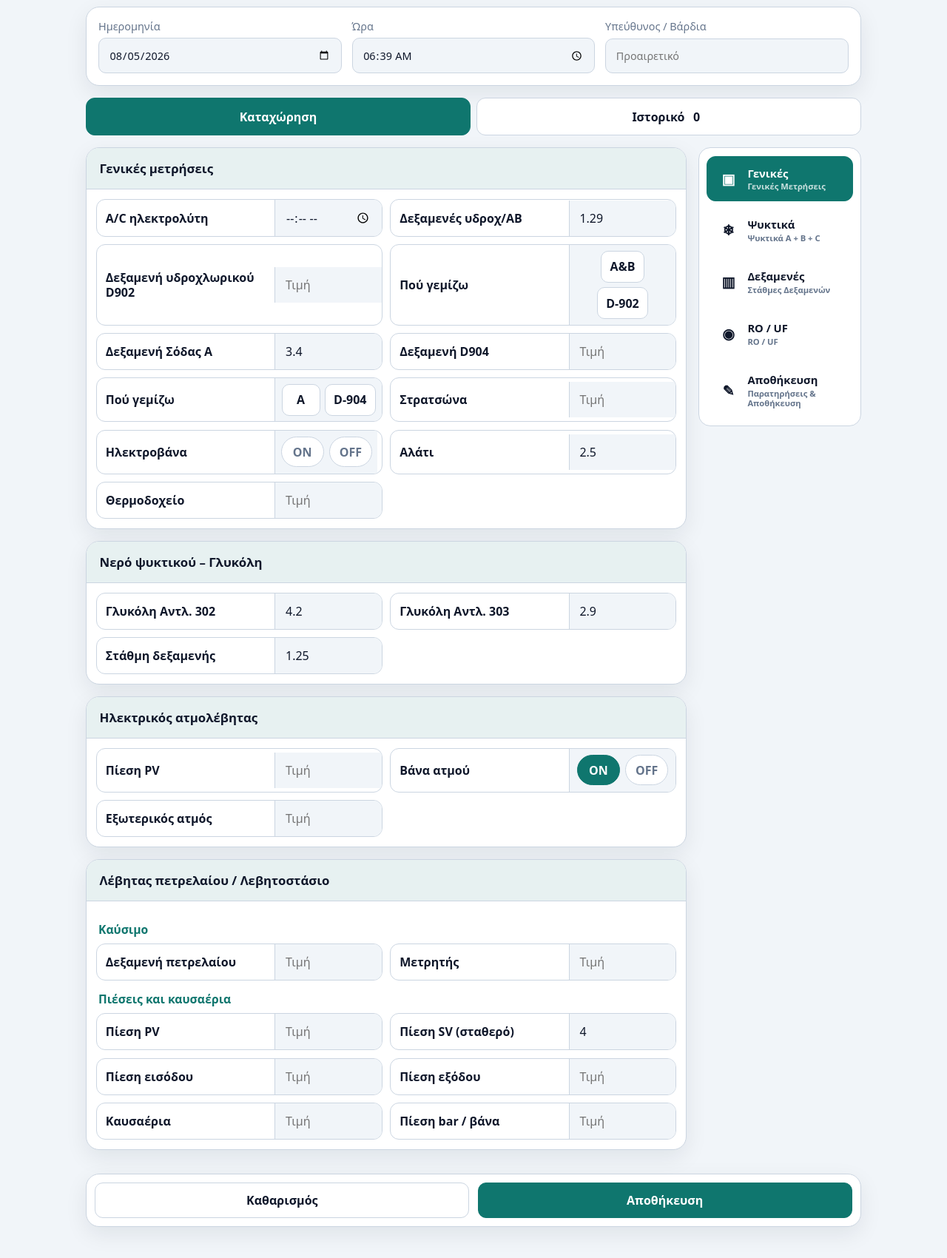
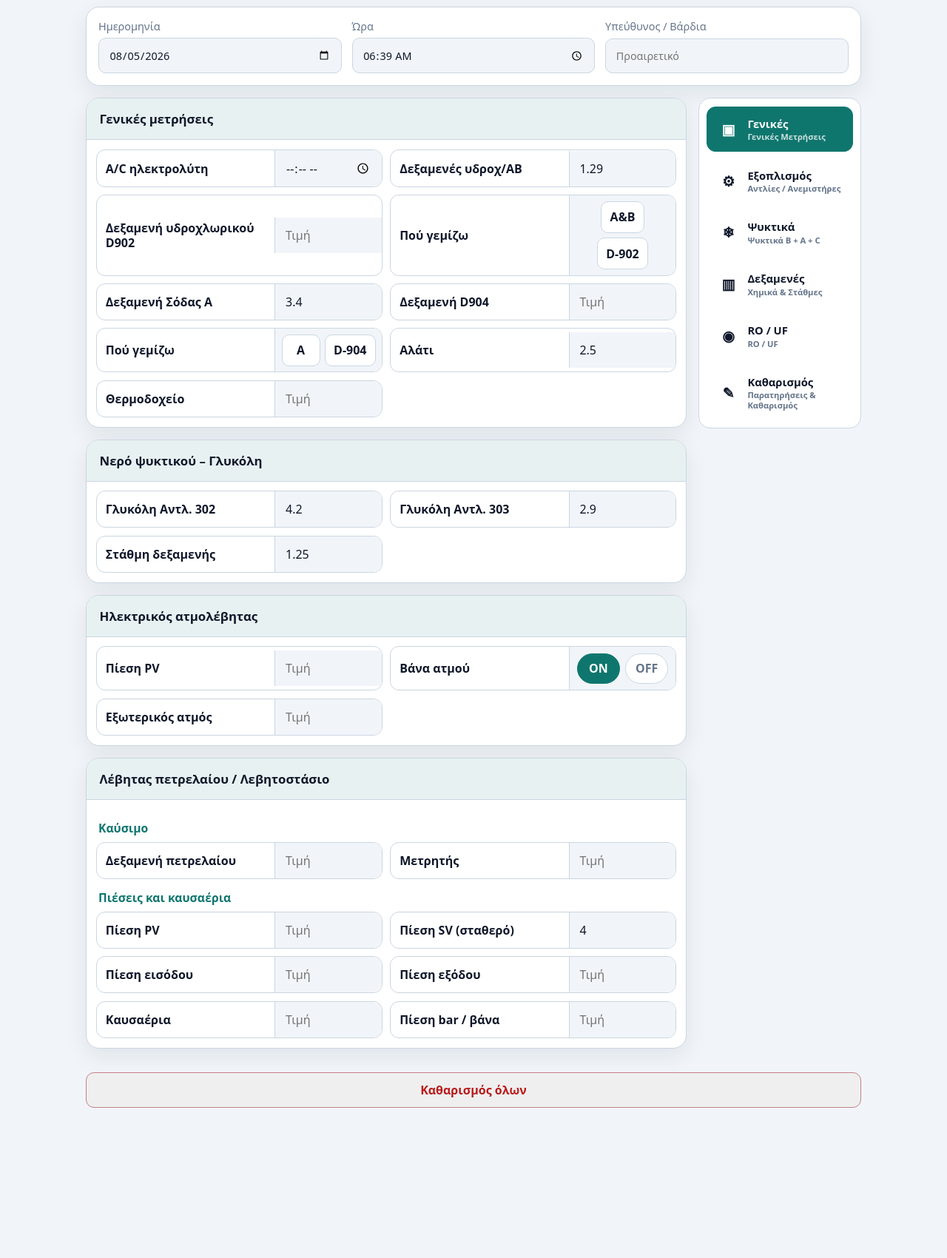
Before and after one commit to davidoukos1994/Pre-Tekmon, a plain HTML site: page index.html in a window 1280 px wide. Shown: the part 100-1800 px from the top of the page at 74% size. After the commit the page ends 1725 px from the top, so only its background shows below. Drawn offline with Linux system fonts and the light colour scheme.

Commit message:
Add files via upload

```diff
--- a/app.js
+++ b/app.js
@@ -14,7 +14,7 @@ const sections = [
         'A/C ηλεκτρολύτη',
         'Δεξαμενές υδροχ/ΑΒ', 'Δεξαμενή υδροχλωρικού D902', 'Επιλογή γεμίσματος υδροχλωρικού',
         'Δεξαμενή Σόδας Α', 'Δεξαμενή D904', 'Επιλογή γεμίσματος σόδας',
-        'Στρατσώνα', 'Ηλεκτροβάνα', 'Αλάτι', 'Θερμοδοχείο'
+        'Αλάτι', 'Θερμοδοχείο'
       ]}
     ]
   },
@@ -44,13 +44,33 @@ const sections = [
     ]
   },
   {
+    id: 'equipment',
+    category: 'equipment',
+    title: 'Αντλίες – Ανεμιστήρες – Πίεση / Στάθμη',
+    groups: [
+      { title: 'Αντλίες CP-301', fields: ['Αντλίες CP-301'] },
+      { title: 'Ανεμιστήρες CT-301', fields: ['Ανεμιστήρες CT-301'] },
+      { title: 'Πίεση καταθλίψεως / Στάθμη', fields: ['Πίεση καταθλίψεως', 'Στάθμη OK / NOT OK'] },
+      { title: 'Ηλεκτροβάνα', fields: ['Ηλεκτροβάνα'] },
+      { title: 'Στρατσώνα', fields: ['Στρατσώνα'] }
+    ]
+  },
+  {
     id: 'coolers',
     category: 'coolers',
     title: 'Ψυκτικά - Μετρήσεις',
     groups: [
-      { title: 'Ψυκτικό Α', fields: ['Ψυκτικό Α', 'Set Point', 'Πίεση αντλίας μικρή', 'Πίεση αντλίας μεγάλη', 'Διαφορική πίεση', 'Διαφορική γλυκόλης', 'Θερμοκρασία νερού είσοδος', 'Θερμοκρασία νερού έξοδος', 'Θερμοκρασία γλυκόλης είσοδος', 'Θερμοκρασία γλυκόλης έξοδος', 'Ψυκτικό μικρή/μεγάλη'] },
-      { title: 'Ψυκτικό Β', fields: ['Ψυκτικό Β', 'Set Point', 'Πίεση αντλίας μικρή', 'Πίεση αντλίας μεγάλη', 'Διαφορική πίεση', 'Διαφορική γλυκόλης', 'Θερμοκρασία νερού είσοδος', 'Θερμοκρασία νερού έξοδος', 'Θερμοκρασία γλυκόλης είσοδος', 'Θερμοκρασία γλυκόλης έξοδος', 'Ψυκτικό μικρή/μεγάλη'] },
-      { title: 'Ψυκτικό C', fields: ['Ψυκτικό C', 'Set Point', 'Capacity', 'Πίεση αντλίας μικρή', 'Πίεση αντλίας μεγάλη', 'Διαφορική πίεση', 'Διαφορική γλυκόλης', 'Θερμοκρασία νερού είσοδος', 'Θερμοκρασία νερού έξοδος', 'Θερμοκρασία γλυκόλης είσοδος', 'Θερμοκρασία γλυκόλης έξοδος', 'Ψυκτικό μικρή/μεγάλη'] }
+      { title: 'Ψυκτικό Β', fields: ['Ψυκτικό Β', 'Set Point', 'Πίεση αντλίας', 'Διαφορική πίεση', 'Διαφορική γλυκόλης', 'Θερμοκρασία ΠΨ είσοδος', 'Θερμοκρασία ΠΨ έξοδος', 'Θερμοκρασία γλυκόλης είσοδος', 'Θερμοκρασία γλυκόλης έξοδος', 'Κύκλωμα Α μικρή/μεγάλη', 'Κύκλωμα Β μικρή/μεγάλη'] },
+      { title: 'Ψυκτικό Α', fields: ['Ψυκτικό Α', 'Set Point', 'Πίεση αντλίας', 'Διαφορική πίεση', 'Διαφορική γλυκόλης', 'Θερμοκρασία ΠΨ είσοδος', 'Θερμοκρασία ΠΨ έξοδος', 'Θερμοκρασία γλυκόλης είσοδος', 'Θερμοκρασία γλυκόλης έξοδος', 'Κύκλωμα Α μικρή/μεγάλη', 'Κύκλωμα Β μικρή/μεγάλη'] },
+      { title: 'Ψυκτικό C', fields: ['Ψυκτικό C', 'Set Point', 'Capacity', 'Πίεση αντλίας', 'Διαφορική πίεση', 'Διαφορική γλυκόλης', 'Θερμοκρασία ΠΨ είσοδος', 'Θερμοκρασία ΠΨ έξοδος', 'Θερμοκρασία γλυκόλης είσοδος', 'Θερμοκρασία γλυκόλης έξοδος', 'Κύκλωμα Α μικρή/μεγάλη', 'Κύκλωμα Β μικρή/μεγάλη'] }
+    ]
+  },
+  {
+    id: 'chemical-tanks',
+    category: 'tanks',
+    title: 'Δεξαμενές χημικών',
+    groups: [
+      { title: '', fields: ['Stabifluid δεξαμενή', 'Na₂CO₃ δεξαμενή', 'Αγωγιμότητα', 'pH'] }
     ]
   },
   {
@@ -59,14 +79,6 @@ const sections = [
     title: 'Στάθμες δεξαμενών',
     groups: [
       { title: '', fields: ['Ζ1', 'Ζ2', 'Ζ3', 'Δ1', 'Δ2', 'Δ3'] }
-    ]
-  },
-  {
-    id: 'chemical-tanks',
-    category: 'tanks',
-    title: 'Δεξαμενές χημικών',
-    groups: [
-      { title: '', fields: ['Stabifluid δεξαμενή', 'Na₂CO₃ δεξαμενή', 'Αγωγιμότητα', 'pH'] }
     ]
   },
   {
@@ -89,10 +101,11 @@ const sections = [
 
 const categoryTabs = [
   { id: 'general', label: 'Γενικές', fullLabel: 'Γενικές Μετρήσεις', icon: '▣' },
-  { id: 'coolers', label: 'Ψυκτικά', fullLabel: 'Ψυκτικά Α + Β + C', icon: '❄' },
-  { id: 'tanks', label: 'Δεξαμενές', fullLabel: 'Στάθμες Δεξαμενών', icon: '▥' },
+  { id: 'equipment', label: 'Εξοπλισμός', fullLabel: 'Αντλίες / Ανεμιστήρες', icon: '⚙' },
+  { id: 'coolers', label: 'Ψυκτικά', fullLabel: 'Ψυκτικά Β + Α + C', icon: '❄' },
+  { id: 'tanks', label: 'Δεξαμενές', fullLabel: 'Χημικά & Στάθμες', icon: '▥' },
   { id: 'ro', label: 'RO / UF', fullLabel: 'RO / UF', icon: '◉' },
-  { id: 'notes', label: 'Αποθήκευση', fullLabel: 'Παρατηρήσεις & Αποθήκευση', icon: '✎' }
+  { id: 'notes', label: 'Καθαρισμός', fullLabel: 'Παρατηρήσεις & Καθαρισμός', icon: '✎' }
 ];
 
 const displayLabels = new Map([
@@ -130,8 +143,17 @@ const choiceFields = new Map([
   ['Επιλογή γεμίσματος σόδας', ['Α', 'D-904']]
 ]);
 
+const multiChoiceFields = new Map([
+  ['Αντλίες CP-301', ['A', 'B', 'C']],
+  ['Ανεμιστήρες CT-301', ['A', 'B', 'C', 'D']]
+]);
+
+const statusChoiceFields = new Map([
+  ['Στάθμη OK / NOT OK', ['OK', 'NOT OK']]
+]);
+
 function isSplitField(field) {
-  return field.startsWith('Ψυκτικό μικρή/μεγάλη');
+  return field.includes('μικρή/μεγάλη');
 }
 
 function splitKey(section, group, field, side) {
@@ -196,6 +218,29 @@ function renderForm() {
         if (timeFields.has(field)) {
           row.innerHTML = `<span class="measurement-label">${escapeHtml(shownLabel)}</span>
             <input class="measurement-input" data-key="${escapeAttr(key)}" type="time" />`;
+        } else if (multiChoiceFields.has(field)) {
+          const options = multiChoiceFields.get(field);
+          row.classList.add('choice-row');
+          row.innerHTML = `<span class="measurement-label">${escapeHtml(shownLabel)}</span>
+            <div class="multi-choice-wrap">
+              ${options.map(option => `<label class="multi-check"><input class="measurement-input multi-choice-input" data-key="${escapeAttr(`${key}|||${option}`)}" type="checkbox" value="${escapeAttr(option)}" /><span>${escapeHtml(option)}</span></label>`).join('')}
+            </div>`;
+        } else if (statusChoiceFields.has(field)) {
+          const options = statusChoiceFields.get(field);
+          row.classList.add('choice-row');
+          row.innerHTML = `<span class="measurement-label">${escapeHtml(shownLabel)}</span>
+            <div class="choice-wrap">
+              <input class="measurement-input choice-value" data-key="${escapeAttr(key)}" type="hidden" value="" />
+              ${options.map(option => `<button type="button" class="choice-btn" data-value="${escapeAttr(option)}">${escapeHtml(option)}</button>`).join('')}
+            </div>`;
+          const hidden = row.querySelector('.choice-value');
+          const buttons = row.querySelectorAll('.choice-btn');
+          const updateChoice = value => {
+            hidden.value = value;
+            buttons.forEach(button => button.classList.toggle('active', button.dataset.value === value));
+            scheduleDraftSave();
+          };
+          buttons.forEach(button => button.addEventListener('click', () => updateChoice(button.dataset.value)));
         } else if (choiceFields.has(field)) {
           const options = choiceFields.get(field);
           row.classList.add('choice-row');
@@ -308,7 +353,7 @@ function setEntries(entries) { localStorage.setItem(STORAGE_KEY, JSON.stringify(
 function currentFormState() {
   const values = {};
   document.querySelectorAll('.measurement-input').forEach(input => {
-    values[input.dataset.key] = input.value;
+    values[input.dataset.key] = input.type === 'checkbox' ? (input.checked ? input.value : '') : input.value;
   });
   return {
     editingId,
@@ -341,7 +386,7 @@ function applyState(state) {
   operatorInput.value = state.operator || '';
   notesInput.value = state.notes || '';
   document.querySelectorAll('.measurement-input').forEach(input => {
-    input.value = state.values[input.dataset.key] ?? '';
+    if (input.type === 'checkbox') input.checked = (state.values[input.dataset.key] ?? '') === input.value; else input.value = state.values[input.dataset.key] ?? '';
   });
   document.querySelectorAll('.toggle-wrap').forEach(wrap => {
     const hidden = wrap.querySelector('.toggle-value');
@@ -356,7 +401,7 @@ function applyState(state) {
     });
   });
   editingId = state.editingId || state.id || null;
-  document.getElementById('saveBtn').textContent = editingId ? 'Ενημέρωση' : 'Αποθήκευση';
+  const saveBtn = document.getElementById('saveBtn'); if (saveBtn) saveBtn.textContent = editingId ? 'Ενημέρωση' : 'Αποθήκευση';
   isRestoring = false;
   return true;
 }
@@ -397,7 +442,7 @@ function bindDraftAutosave() {
 
 function collectData() {
   const values = {};
-  document.querySelectorAll('.measurement-input').forEach(input => { values[input.dataset.key] = input.value.trim(); });
+  document.querySelectorAll('.measurement-input').forEach(input => { values[input.dataset.key] = input.type === 'checkbox' ? (input.checked ? input.value : '') : input.value.trim(); });
   return {
     id: editingId || (crypto.randomUUID ? crypto.randomUUID() : `${Date.now()}-${Math.random()}`),
     date: dateInput.value,
@@ -419,7 +464,7 @@ form.addEventListener('submit', event => {
   setEntries(entries);
   editingId = entry.id;
   localStorage.setItem(LAST_SAVED_KEY, entry.id);
-  document.getElementById('saveBtn').textContent = 'Ενημέρωση';
+  const saveBtn = document.getElementById('saveBtn'); if (saveBtn) saveBtn.textContent = 'Ενημέρωση';
   saveDraftNow();
   renderHistory();
   showToast(index >= 0 ? 'Η καταχώρηση ενημερώθηκε και θα ανοίγει αυτόματα.' : 'Η καταχώρηση αποθηκεύτηκε και θα ανοίγει αυτόματα.');
@@ -433,7 +478,7 @@ document.getElementById('clearBtn').addEventListener('click', () => {
   editingId = null;
 
   // Καθαρίζει όλες τις μετρήσεις, μαζί με τα κρυφά ON/OFF και την ώρα ηλεκτρολύτη.
-  form.querySelectorAll('.measurement-input').forEach(field => { field.value = ''; });
+  form.querySelectorAll('.measurement-input').forEach(field => { if (field.type === 'checkbox') field.checked = false; else field.value = ''; });
 
   document.querySelectorAll('.toggle-btn, .choice-btn').forEach(button => button.classList.remove('active'));
   operatorInput.value = '';
@@ -441,7 +486,7 @@ document.getElementById('clearBtn').addEventListener('click', () => {
 
   // Η ημερομηνία και η ώρα παραμένουν χρήσιμες και επανέρχονται στην τρέχουσα στιγμή.
   setNow();
-  document.getElementById('saveBtn').textContent = 'Αποθήκευση';
+  const saveBtn = document.getElementById('saveBtn'); if (saveBtn) saveBtn.textContent = 'Αποθήκευση';
 
   // Αφαιρεί την προηγούμενη πρόχειρη/τελευταία κατάσταση και γράφει αμέσως την καθαρή φόρμα.
   localStorage.removeItem(DRAFT_KEY);
--- a/index.html
+++ b/index.html
@@ -32,9 +32,9 @@
       </div>
     </section>
 
-    <nav class="tabs" aria-label="Κύρια πλοήγηση">
-      <button class="tab active" data-view="formView" type="button">Καταχώρηση</button>
-      <button class="tab" data-view="historyView" type="button">Ιστορικό <span id="historyCount" class="badge">0</span></button>
+    <nav class="tabs single-tab" aria-label="Κύρια πλοήγηση">
+      <button class="tab active" data-view="formView" type="button">Μετρήσεις</button>
+      <span id="historyCount" class="badge" hidden>0</span>
     </nav>
 
     <section id="formView" class="view active">
@@ -44,21 +44,21 @@
             <div id="sectionsRoot"></div>
 
             <section id="notesPanel" class="card notes-card">
-          <h2>Σημειώσεις</h2>
+          <h2>Παρατηρήσεις</h2>
           <textarea id="notes" rows="5" placeholder="Παρατηρήσεις, βλάβες, ενέργειες..."></textarea>
             </section>
           </div>
           <nav id="sectionTabs" class="section-tabs" aria-label="Καρτέλες μετρήσεων"></nav>
         </div>
 
-        <div class="sticky-actions">
-          <button id="clearBtn" class="btn secondary" type="button">Καθαρισμός</button>
-          <button id="saveBtn" class="btn primary" type="submit">Αποθήκευση</button>
+        <div class="sticky-actions end-actions">
+          <button id="clearBtn" class="btn danger" type="button">Καθαρισμός όλων</button>
+          <button id="saveBtn" type="submit" hidden>Αποθήκευση</button>
         </div>
       </form>
     </section>
 
-    <section id="historyView" class="view">
+    <section id="historyView" class="view" hidden>
       <section class="card history-tools">
         <input id="historySearch" type="search" placeholder="Αναζήτηση ημερομηνίας, ώρας ή σημείωσης..." />
         <div class="tool-row">
--- a/styles.css
+++ b/styles.css
@@ -411,3 +411,39 @@ summary { cursor: pointer; color: var(--primary); font-weight: 700; }
   .measurement-row { grid-template-columns: 1fr; }
   .measurement-input, .toggle-wrap, .choice-wrap, .split-inputs { border-left: 0; border-top: 1px solid var(--border); }
 }
+
+/* v11 διορθώσεις εξοπλισμού και καθαρισμού */
+.single-tab { display: none; }
+.end-actions {
+  position: static !important;
+  margin-top: 1rem;
+  padding: 0;
+  background: transparent;
+  border: 0;
+  box-shadow: none;
+}
+.end-actions .btn { width: 100%; }
+.multi-choice-wrap {
+  display: grid;
+  grid-template-columns: repeat(2, minmax(0, 1fr));
+  gap: .55rem;
+  width: 100%;
+  padding: .55rem;
+  border-left: 1px solid var(--border);
+  background: var(--bg);
+}
+.multi-check {
+  display: flex;
+  align-items: center;
+  gap: .55rem;
+  min-height: 50px;
+  padding: .65rem .75rem;
+  border: 1px solid var(--border);
+  border-radius: 10px;
+  background: var(--card);
+  font-weight: 800;
+}
+.multi-check input { width: 22px; height: 22px; accent-color: var(--primary); }
+@media (max-width: 520px) {
+  .multi-choice-wrap { grid-template-columns: 1fr 1fr; border-left: 0; border-top: 1px solid var(--border); }
+}
--- a/sw.js
+++ b/sw.js
@@ -1,4 +1,4 @@
-const CACHE = 'pre-tekmon-v9-section-tabs';
+const CACHE = 'pre-tekmon-v11';
 const ASSETS = ['./', './index.html', './styles.css', './app.js', './manifest.webmanifest'];
 
 self.addEventListener('install', event => {
```
